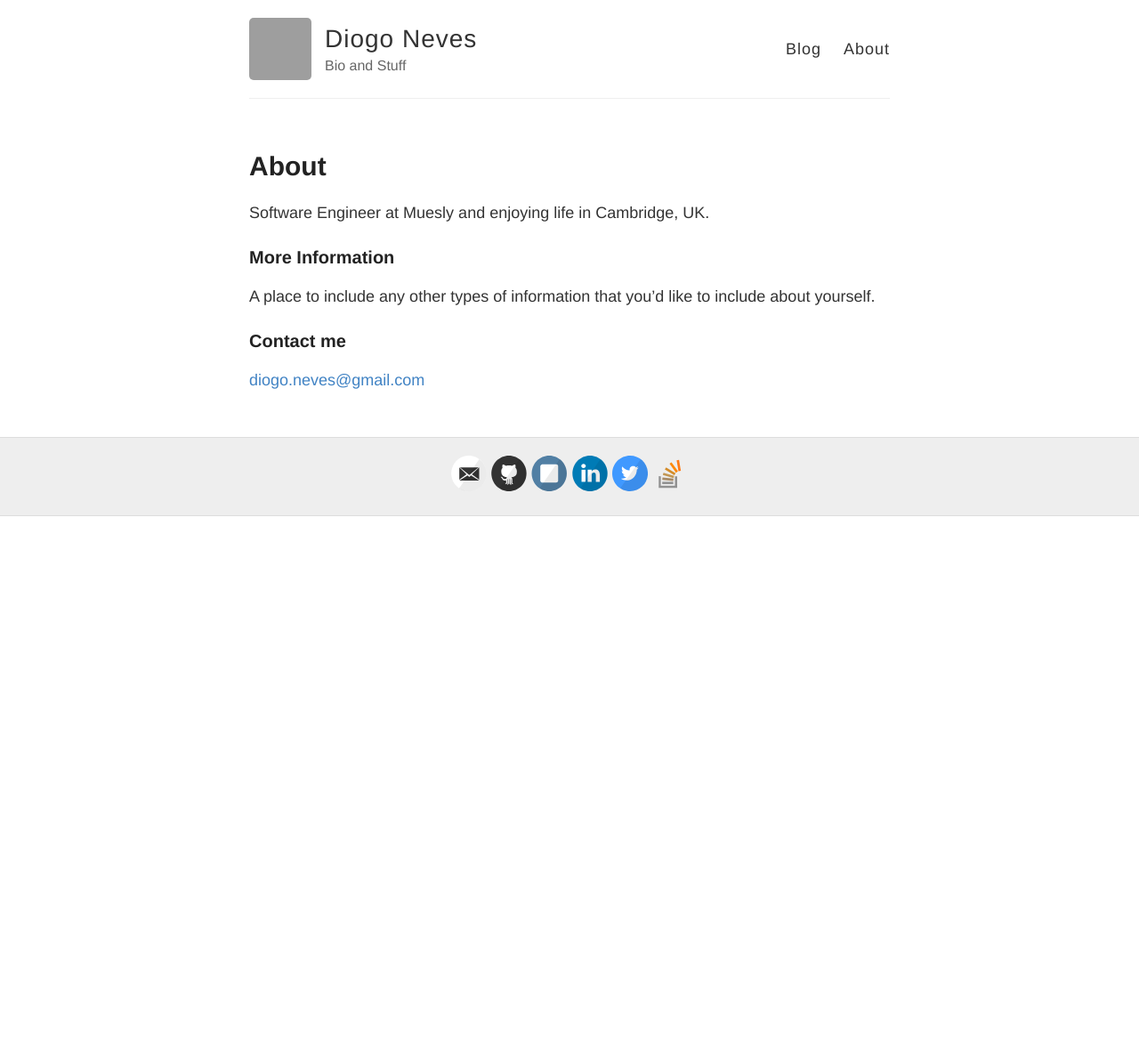
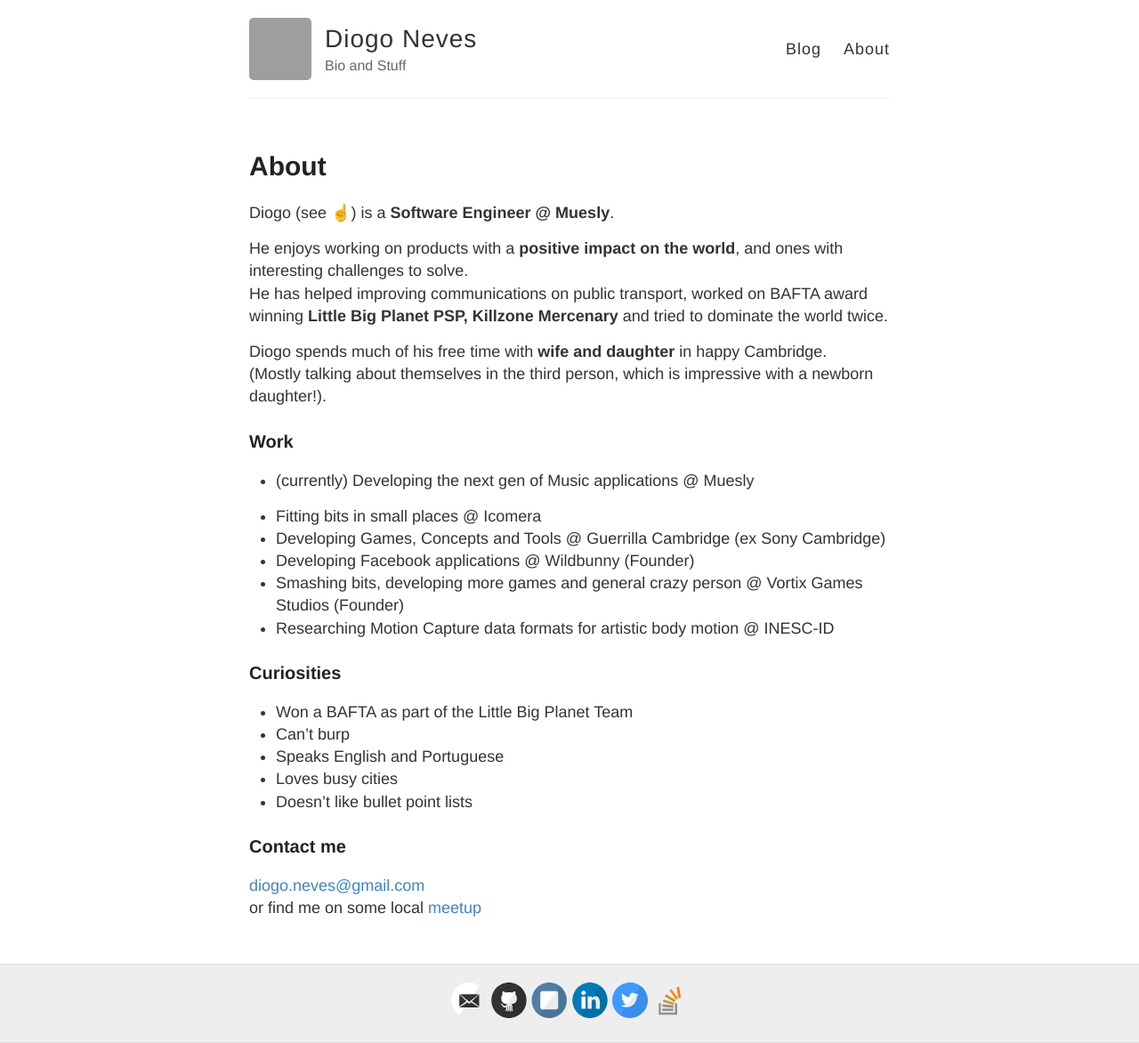
Before and after one commit to DiogoNeves/diogoneves.github.io, a Jekyll site: the page built from about.md, in a window 1280 px wide. Shown: the whole page at 89% size. Built offline with Jekyll 4.4.1, drawn with Linux system fonts in a browser that asks for light colours; emoji names are drawn with the system emoji font; before the commit the page ends 900 px from its top, so only the background shows below that; grey boxes are pictures that could not be loaded.

Commit message:
Improved bio

```diff
--- a/about.md
+++ b/about.md
@@ -4,12 +4,40 @@
 permalink: /about/
 ---
 
-Software Engineer at Muesly and enjoying life in Cambridge, UK.
 
-### More Information
+Diogo (see :point_up:) is a **Software Engineer @ Muesly**.
 
-A place to include any other types of information that you'd like to include about yourself.
+He enjoys working on products with a **positive impact on the world**,
+and ones with interesting challenges to solve.
+He has helped improving communications on public transport, worked on
+BAFTA award winning **Little Big Planet PSP, Killzone Mercenary** and
+tried to dominate the world twice.
+
+Diogo spends much of his free time with **wife and daughter** in happy Cambridge.
+(Mostly talking about themselves in the third person, which is impressive
+with a newborn daughter!).
+
+### Work
+
+* (currently) Developing the next gen of Music applications @ Muesly
+
+* Fitting bits in small places @ Icomera
+* Developing Games, Concepts and Tools @ Guerrilla Cambridge (ex Sony Cambridge)
+* Developing Facebook applications @ Wildbunny (Founder)
+* Smashing bits, developing more games and general crazy person
+@ Vortix Games Studios (Founder)
+* Researching Motion Capture data formats for artistic body motion @ INESC-ID
+
+### Curiosities
+
+* Won a BAFTA as part of the Little Big Planet Team
+* Can't burp
+* Speaks English and Portuguese
+* Loves busy cities
+* Doesn't like bullet point lists
 
 ### Contact me
 
 [{{site.footer-links.email}}](mailto:{{site.footer-links.email}})
+or find me on some local
+[meetup](http://www.meetup.com/members/11995734/){:target="_blank"}
```
